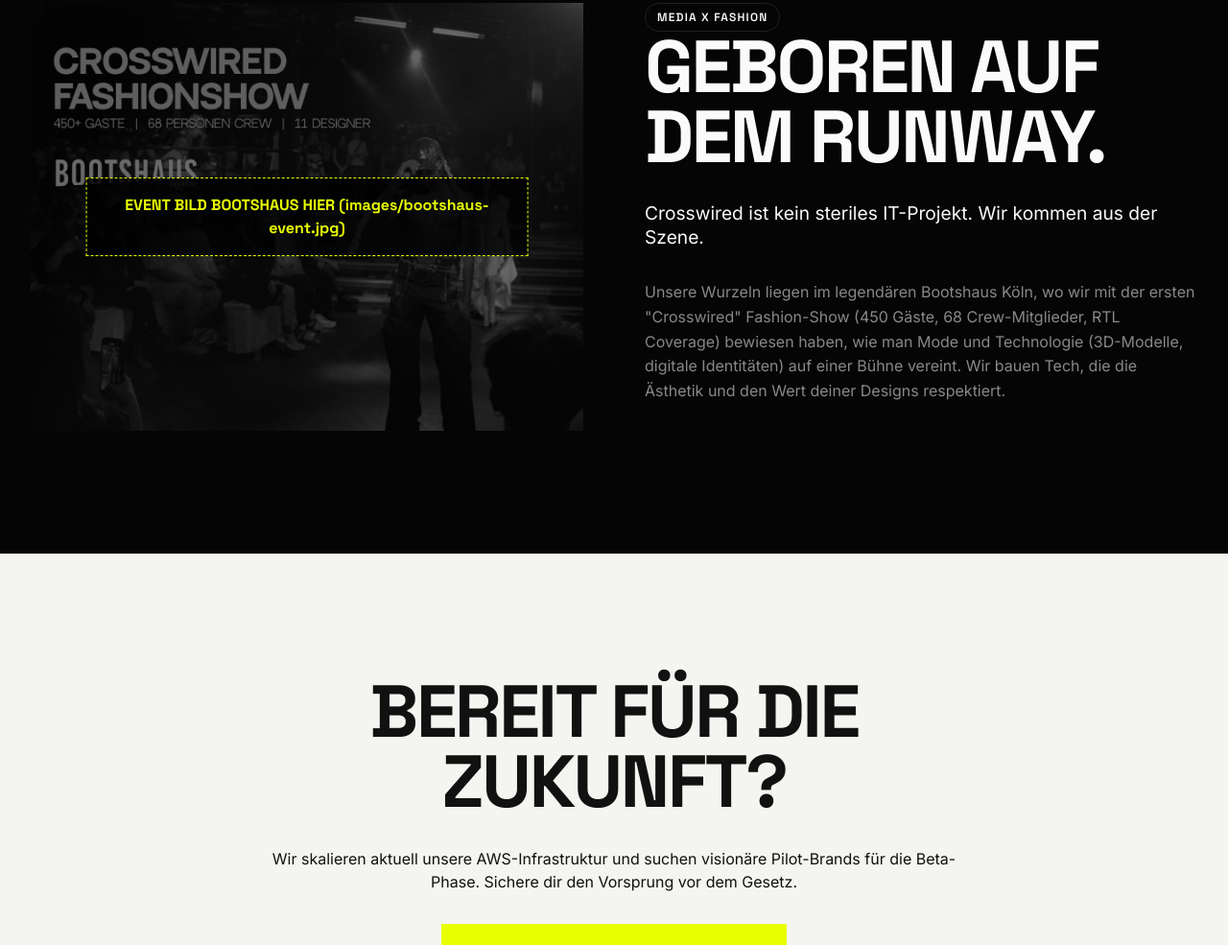
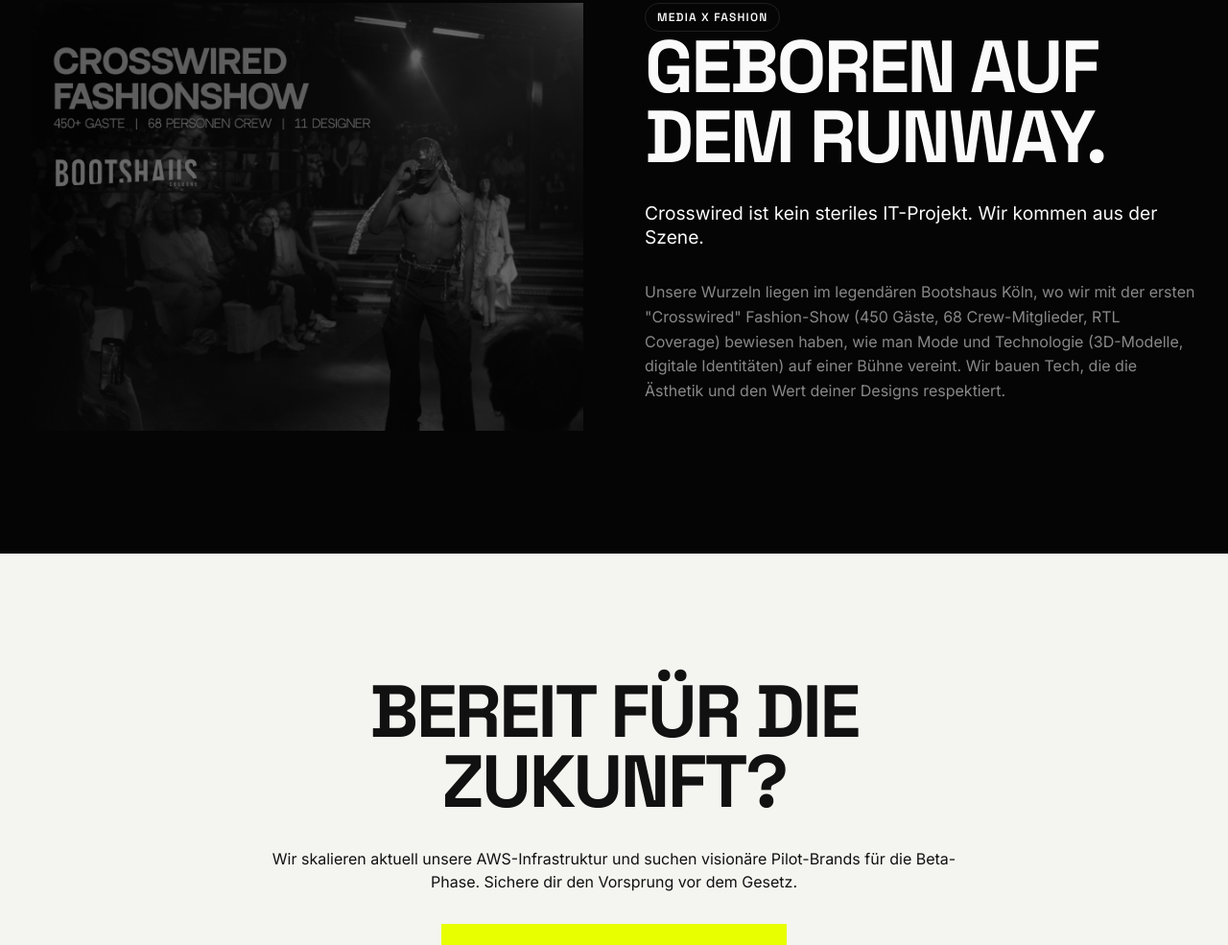
Before and after one commit to Girni123/Crosswired-Homepage, a plain HTML site: page index.html in a window 1280 px wide. Shown: the part 3037-4022 px from the top of the page at 96% size. Drawn offline with Linux system fonts and the light colour scheme.

Commit message:
neue version derbilder 05

```diff
--- a/index.html
+++ b/index.html
@@ -115,7 +115,6 @@
       <div class="split-layout">
         <div class="split-left fade-up">
           <img src="images/bootshaus-event.jpg" alt="Crosswired Bootshaus Event" class="placeholder-img" style="height: 100%; object-fit: cover;" />
-          <div class="img-caption">EVENT BILD BOOTSHAUS HIER (images/bootshaus-event.jpg)</div>
         </div>
         <div class="split-right fade-left delay-1">
           <div class="tag">MEDIA X FASHION</div>
```
